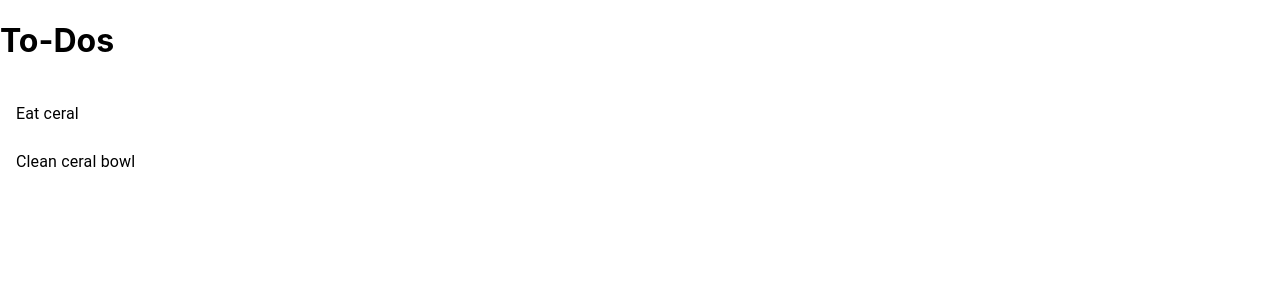
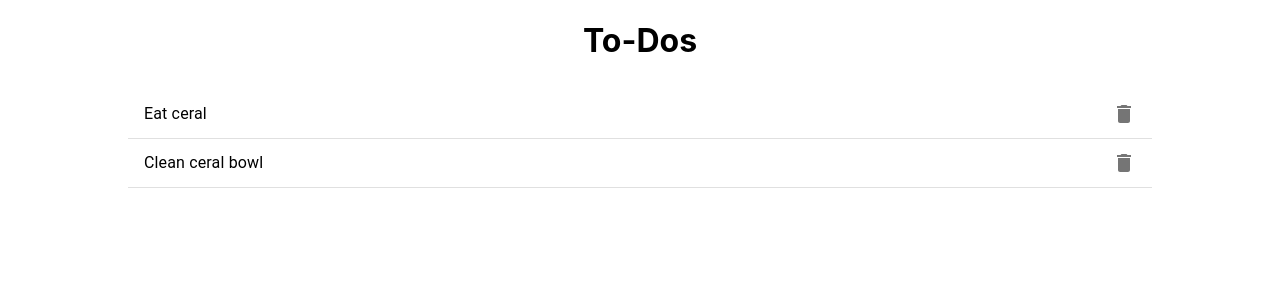
Before and after one commit to conoroshea1996/react-todo, a React (Create React App) app: page / in a window 1280 px wide. Shown: the top 300 px of the page. Built offline with nearby package versions, Linux system fonts and the light colour scheme.

Commit message:
add custom styles

```diff
--- a/src/App.js
+++ b/src/App.js
@@ -1,5 +1,6 @@
 import React from 'react';
-import Todos from './components/todos'
+import Todos from './components/todos/todos';
+import '../src/app.css';
 class App extends React.Component {
   state = {
     todos: [
@@ -7,11 +8,17 @@ class App extends React.Component {
       { id: 2, content: 'Clean ceral bowl' }
     ]
   }
+
+  deleteTodo = (id) => {
+    console.log(id);
+  }
   render() {
     return (
       <div className="App" >
-        <h1>To-Dos</h1>
-        <Todos todos={this.state.todos} />
+        <div className="container">
+          <h1>To-Dos</h1>
+          <Todos todos={this.state.todos} deleteTodo={this.deleteTodo} />
+        </div>
       </div>
     );
   }
--- /dev/null
+++ b/src/app.css
@@ -0,0 +1,7 @@
+.container{
+    margin: auto;
+    width: 80%;
+}
+.container h1{
+    text-align: center;
+}
--- a/src/components/todos.js
+++ /dev/null
@@ -1,28 +0,0 @@
-import React from 'react';
-import List from '@material-ui/core/List';
-import ListItem from '@material-ui/core/ListItem';
-import ListItemText from '@material-ui/core/ListItemText';
-
-function Todos({ todos, deleteTodo }) {
-    const isTodos = todos.length ? true : false;
-    return (
-        <div >
-            <List >
-                {isTodos ?
-                    todos.map(todo =>
-                        <ListItem>
-                            <ListItemText
-                                id={todo.id}
-                                primary={todo.content}
-                            />
-                        </ListItem>
-                    )
-                    :
-                    <h1>Noting Todo 🐸</h1>
-                }
-            </List>
-        </div>
-    )
-}
-
-export default Todos;
--- /dev/null
+++ b/src/components/todos/todos.js
@@ -0,0 +1,40 @@
+import React from 'react';
+import List from '@material-ui/core/List';
+import Divider from '@material-ui/core/Divider';
+import ListItem from '@material-ui/core/ListItem';
+import ListItemSecondaryAction from '@material-ui/core/ListItemSecondaryAction';
+import ListItemText from '@material-ui/core/ListItemText';
+import IconButton from '@material-ui/core/IconButton';
+import DeleteIcon from '@material-ui/icons/Delete';
+
+function Todos({ todos, deleteTodo }) {
+    const isTodos = todos.length ? true : false;
+    return (
+        <div >
+            <List >
+                {isTodos ?
+                    todos.map(todo =>
+                        <div>
+                            <ListItem>
+                                <ListItemText
+                                    id={todo.id}
+                                    primary={todo.content}
+                                />
+                                <ListItemSecondaryAction>
+                                    <IconButton edge="end" aria-label="delete" onClick={() => { deleteTodo(todo.id) }}>
+                                        <DeleteIcon />
+                                    </IconButton>
+                                </ListItemSecondaryAction>
+                            </ListItem>
+                            <Divider />
+                        </div>
+                    )
+                    :
+                    <h1>Noting Todo 🐸</h1>
+                }
+            </List>
+        </div>
+    )
+}
+
+export default Todos;
```
